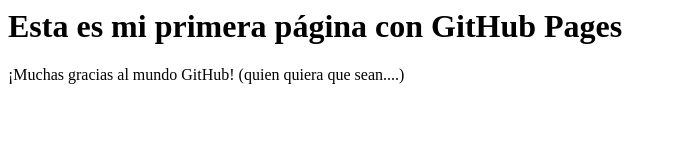
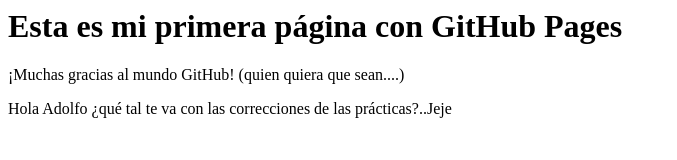
Before and after one commit to Akulikgithub/pruebadesdecolmenar, a plain HTML site: page index.html in a window 1280 px wide. Shown: the whole page, without its empty margins (0-677 px from the left). Drawn offline with Linux system fonts and the light colour scheme.

Commit message:
Update index.html
añadido un comentario para Adolfo

```diff
--- a/index.html
+++ b/index.html
@@ -1,4 +1,7 @@
 <html>
 <h1> Esta es mi primera página con GitHub Pages</h1>
 <p> ¡Muchas gracias al mundo GitHub! (quien quiera que sean....)</p>
+
+
+  <p> Hola Adolfo ¿qué tal te va con las correcciones de las prácticas?..Jeje</p>
 </html>
```
